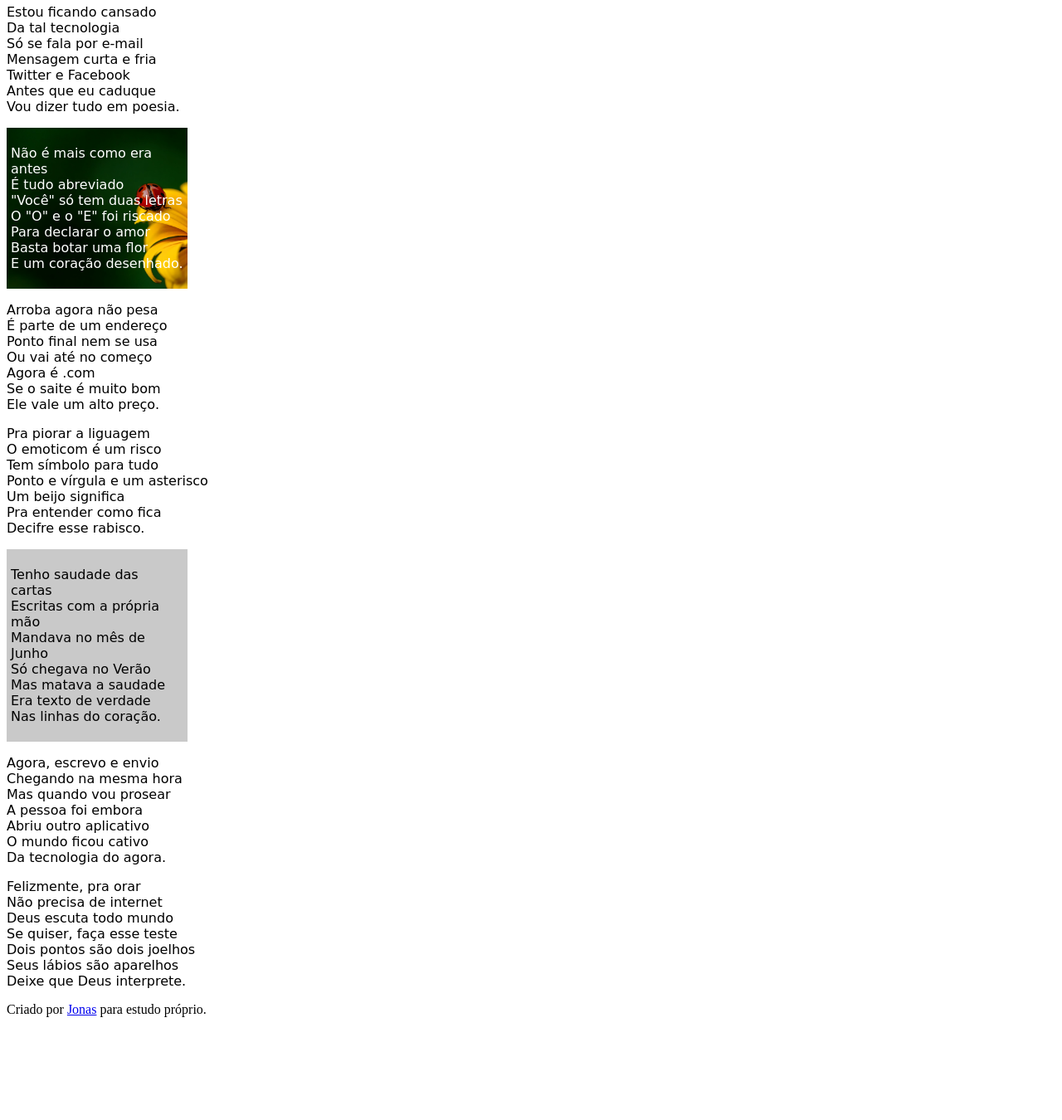
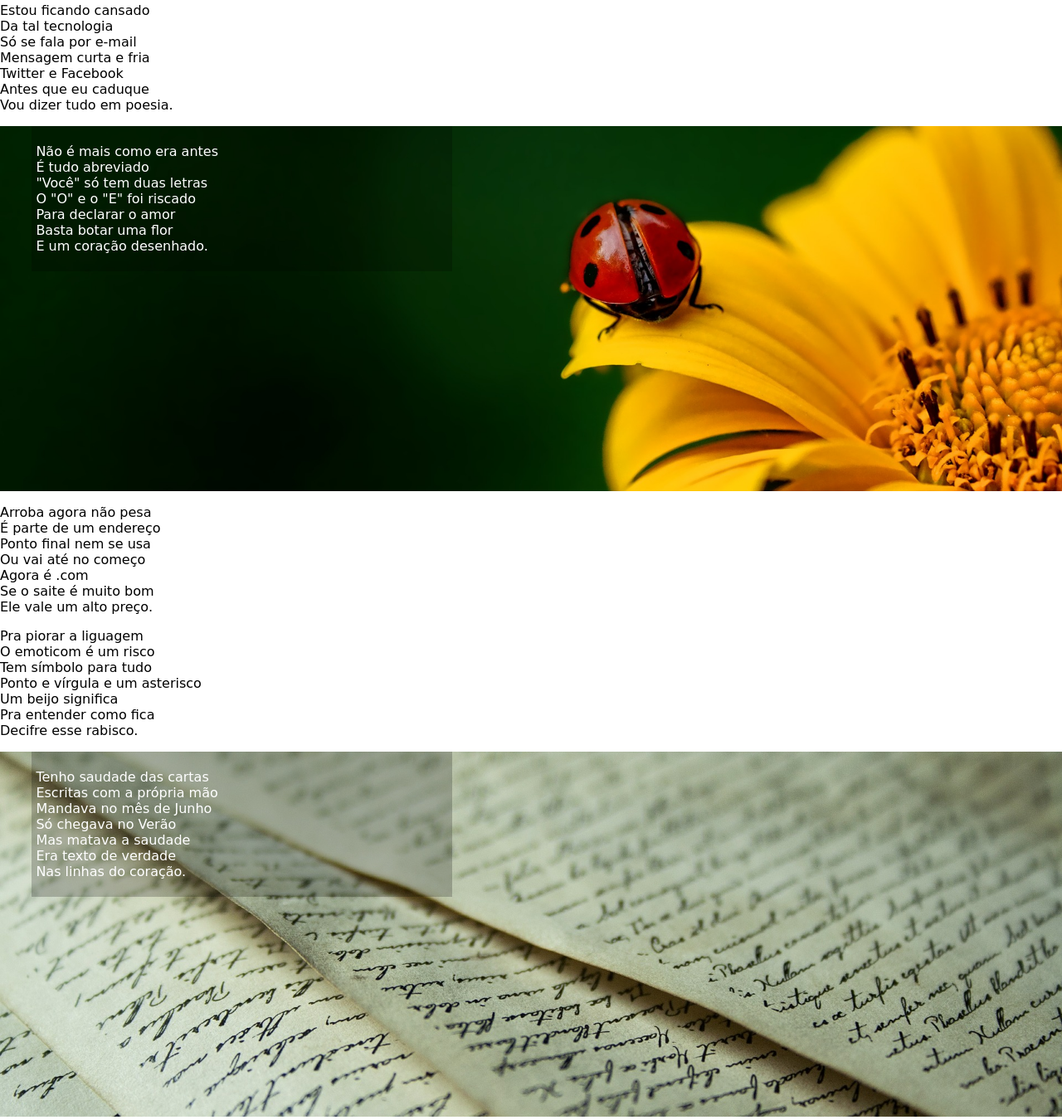
Before and after one commit to jonasfabricio/html-css, a plain HTML site: page desafios/desafio12/index.html in a window 1280 px wide. Shown: the part 109-1459 px from the top of the page at 83% size. Before the commit the page ends 1351 px from the top, so only its background shows below. Drawn offline with Linux system fonts and the light colour scheme.

Commit message:
algumas configurações adicionais.

```diff
--- a/desafios/desafio12/index.html
+++ b/desafios/desafio12/index.html
@@ -25,7 +25,9 @@
             </p>
         </section>
 
-        <section class="com-foto" id="cf1">
+        <div id="cf1">
+            <section class="com-foto">
+
                     <p>
                         Não é mais como era antes<br>
                         É tudo abreviado<br>
@@ -36,6 +38,7 @@
                         E um coração desenhado.
                     </p>
             </section>
+        </div>
 
         <section class="normal">
             <p>
@@ -59,6 +62,7 @@
             </p>
         <section>
 
+        <div id="cf2">
             <section class="com-foto" id="cf2">
                 <p>
                     Tenho saudade das cartas<br>
@@ -70,6 +74,7 @@
                     Nas linhas do coração.
                 </p>
             </section>
+        </div>
 
         <section class="normal">
             <p>
@@ -94,7 +99,7 @@
         </section>
     </main>
     <footer>
-        <p>Criado por <a href="https://jonasfabricio.github.io/html-css/">Jonas</a> para estudo próprio.</p>
+        <p>Criado por <a target="_blank" href="https://jonasfabricio.github.io/html-css/"><cite>Jonas</cite></a> para estudo próprio.</p>
     </footer>
 </body>
 </html>
--- a/desafios/desafio12/style.css
+++ b/desafios/desafio12/style.css
@@ -1,14 +1,43 @@
 @charset "UTF-8";
+
+body {
+    margin: 0px;
+}
 
 header {
     background-color: black;
     color: white;
     text-align: center;
+    padding: 10px;
+}
+
+header > h1 {
+    margin-top: 0px;
 }
 
 header a {
     text-decoration: none;
     color: aliceblue;
+}
+
+div#cf1 {
+    height: 55vh;
+    background-image: url(imagens/background001.jpg);
+    background-position: right center;
+    background-repeat: no-repeat;
+    background-size: cover;
+    background-attachment: fixed;
+    padding-left: 3%;
+}
+
+div#cf2 {
+    height: 55vh;
+    background-image: url(imagens/background002.jpg);
+    background-position: right center;
+    background-repeat: no-repeat;
+    background-size: cover;
+    background-attachment: fixed;
+    padding-left: 3%;
 }
 
 section{
@@ -20,15 +49,33 @@ section{
 }
 
 .com-foto{
+    color: white;
     background-color: rgba(0, 0, 0, 0.212);
     padding: 5px;
-    width: 13em;
+    width: 40%;
 }
 
-#cf1 {
+footer {
+    background-color: black;
     color: white;
-    background-image: url(imagens/background001.jpg);
-    background-repeat: no-repeat;
-    background-size: cover;
-    background-attachment: scroll;
+    font-weight: bold;
+    font-size: 20px;
+    text-align: center;
+    padding: 10px;
+    margin: 0px;
 }
+
+footer p {
+    margin: 0px;
+}
+
+footer a {
+    text-decoration: none;
+    margin: 0px;
+    color: aliceblue;
+}
+
+footer a:hover {
+    text-decoration: underline;
+    color: antiquewhite;
+}
```
Lines whose indentation alone changed are shown as unchanged.
